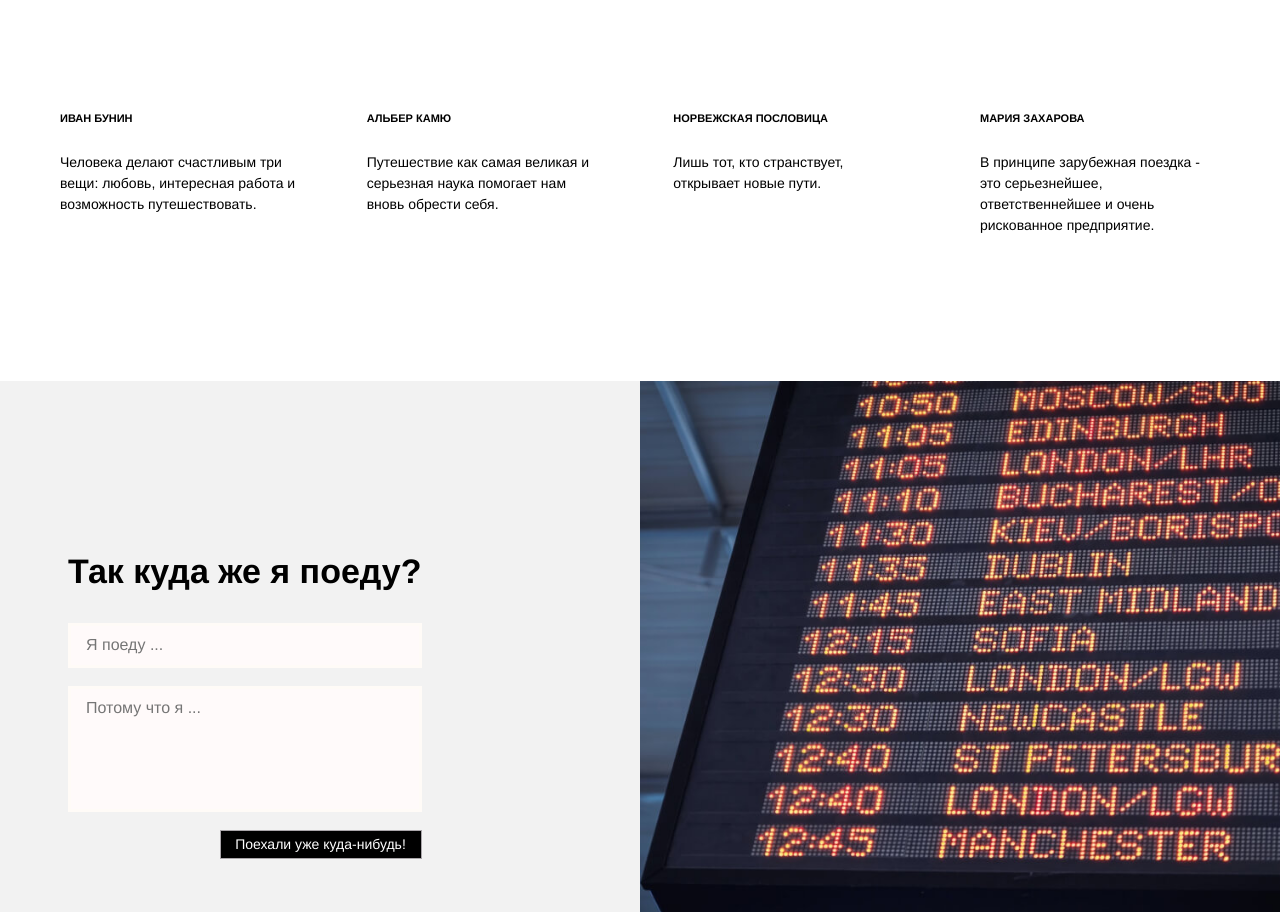
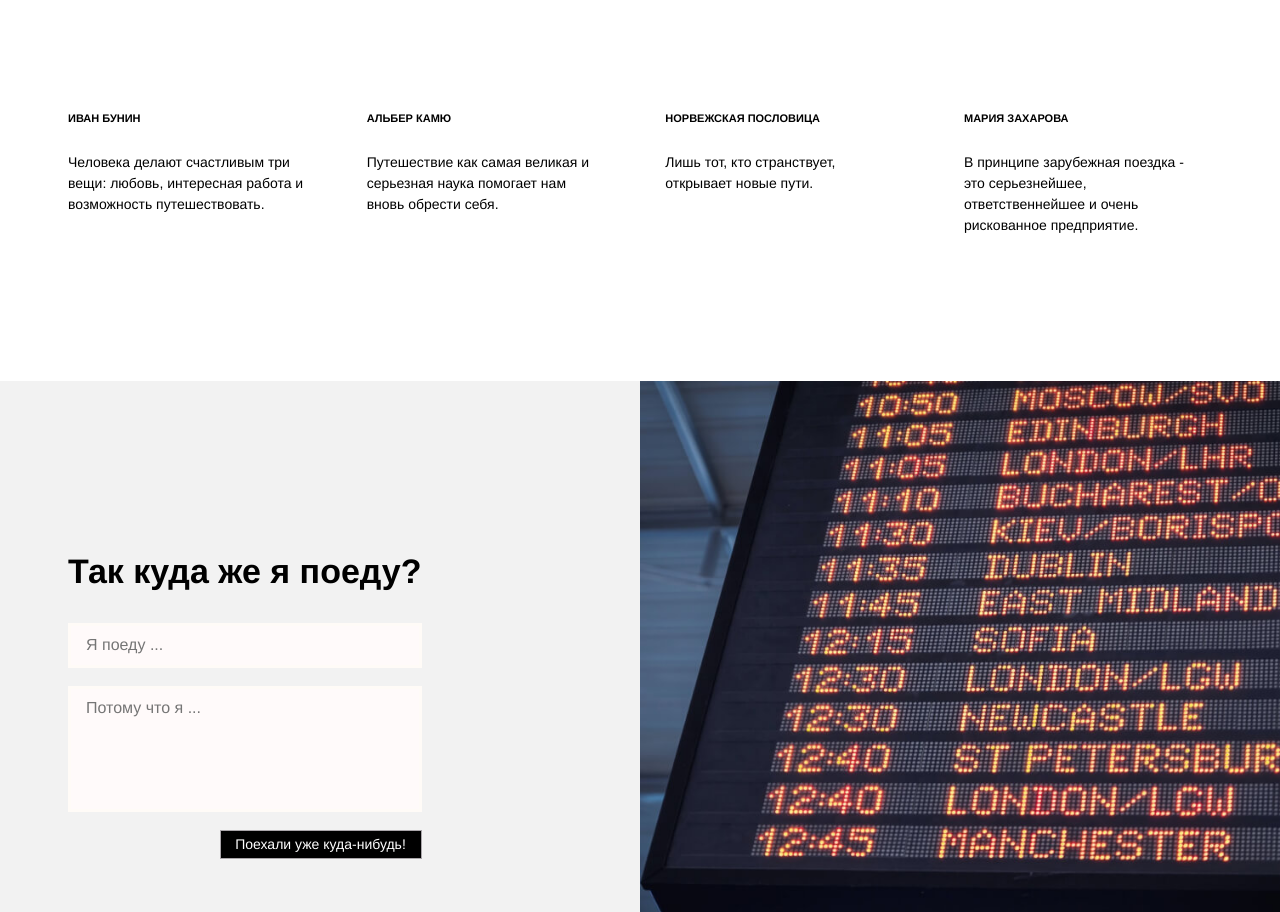
Before and after one commit to SamarinV/happy-holidays, a plain HTML site: page index.html in a window 1280 px wide. Shown: the part 2532-3444 px from the top of the page. Drawn offline with Linux system fonts and the light colour scheme.

Commit message:
Update men__list.css

```diff
--- a/blocks/men/__list/men__list.css
+++ b/blocks/men/__list/men__list.css
@@ -2,7 +2,7 @@
     display: flex;
     justify-content: space-between;
     padding: 0;
-    margin: 0 60px;
+    margin: 0 76px 0 68px;
     flex-wrap: wrap;
 }
 
```
